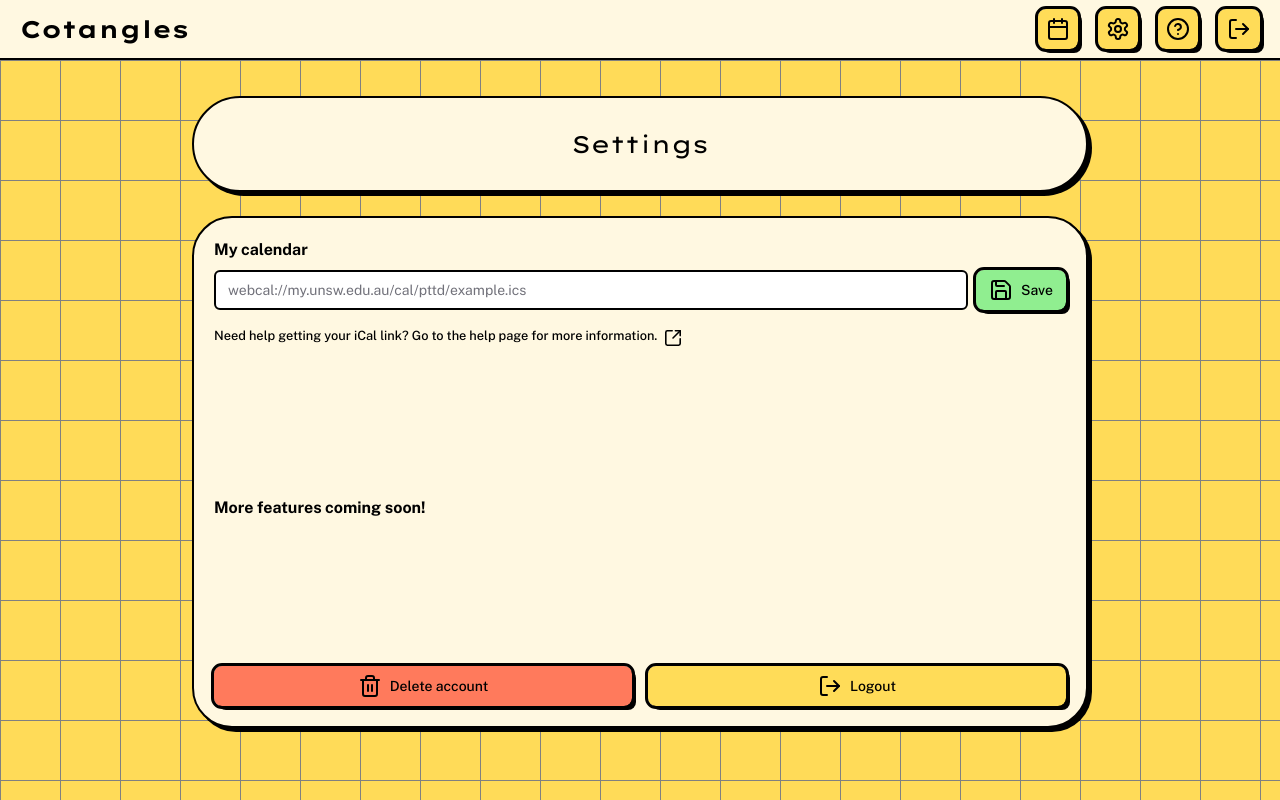
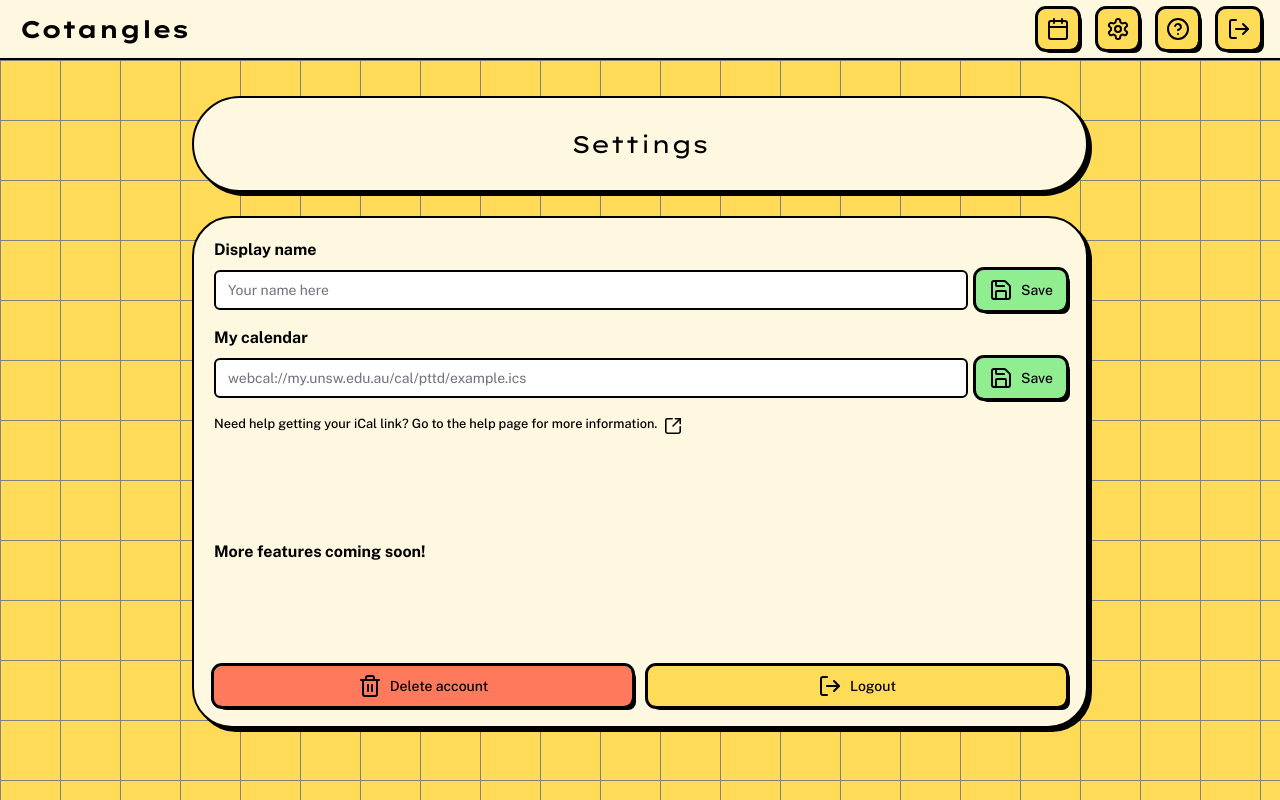
Before and after one commit to devsoc-unsw/trainee-death-24t3, a React (Vite) app in the folder frontend/cotangles/: page /settings in a window 1280 px wide. Built offline with nearby package versions, Linux system fonts and the light colour scheme.

Commit message:
Added a change display name form in the settings page

```diff
--- /dev/null
+++ b/frontend/cotangles/src/components/settings/change-name-form.tsx
@@ -0,0 +1,69 @@
+import { Form, FormControl, FormField, FormItem, FormMessage } from "@/components/ui/form"
+import { zodResolver } from "@hookform/resolvers/zod"
+import { ControllerRenderProps, useForm } from "react-hook-form"
+import { z } from "zod"
+import { Input } from "@/components/ui/input"
+import { Button } from "../ui/button"
+import { Save } from "lucide-react";
+import { useState } from "react"
+
+export function ChangeNameForm() {
+  const [labelText, setLabelText] = useState("Display name");
+  // valid form
+  // cannot have an existing form of the same name
+  // calendar names must be at least > 1 character < 20 characters
+  const nameSchema = z.object({
+    displayName: z.string().min(2, {
+      message: "Display names must be at least 1 character.",
+    }).max(20, {
+      message: "Display names must not be greater than 20 characters."
+    }),
+  })
+
+  const ChangeNameForm = useForm<z.infer<typeof nameSchema>>({
+    resolver: zodResolver(nameSchema),
+    defaultValues: {
+      // Todo: Get the user's display name from the database????
+      displayName: "",
+    },
+  })
+
+  function onSubmit(values: z.infer<typeof nameSchema>) {
+    // Do something with the form values.
+    console.log(values)
+    setLabelText("Display name - changes saved!")
+    setTimeout(() => {
+      setLabelText("Display name")
+    }, 3000)
+  }
+
+  return (
+    <div className="w-full flex flex-col justify-start items-start gap-y-2">
+    <p><b>{labelText}</b></p>
+    <div className="w-full">
+      <Form {...ChangeNameForm}>
+      <form onSubmit={ChangeNameForm.handleSubmit(onSubmit)} className="space-y-8 w-full">
+        <div className="flex w-full justify-start items-start gap-x-2">
+        <FormField className="flex-grow"
+          control={ChangeNameForm.control}
+          name="displayName"
+          render={({ field } : { field: ControllerRenderProps<{ displayName: string }> }) => (
+            <FormItem>
+              <FormControl>
+                <Input placeholder="Your name here" {...field} />
+              </FormControl>
+              <FormMessage/>
+            </FormItem>
+          )}
+        />
+      <Button variant="affirmative" className="flex gap-x-2 align-middle px-3" type="submit">
+        <Save/>
+        <p>Save</p>
+      </Button>
+      </div>
+      </form>
+    </Form>
+  </div>
+  </div>
+  )
+}
--- a/frontend/cotangles/src/pages/Settings.tsx
+++ b/frontend/cotangles/src/pages/Settings.tsx
@@ -3,6 +3,7 @@ import "../App.css";
 import { CardTop, CardBody, CardHeader } from "@/components/ui/card";
 import { SquareArrowOutUpRight } from "lucide-react";
 import { DeleteAccountForm } from "@/components/settings/delete-account-form";
+import { ChangeNameForm } from "@/components/settings/change-name-form";
 
 function Settings() {
   return (
@@ -16,6 +17,7 @@ function Settings() {
         {/* Body */}
         <CardBody className="flex justify-between items-start">
           <div className="flex flex-col gap-y-4 w-full">
+            <ChangeNameForm/>
             <DefaultCalendarForm/>
               <a href="../help" className="flex gap-x-1">
               <p className="text-left text-[0.8em]">Need help getting your iCal link? Go to the help page for more information.</p>
```
